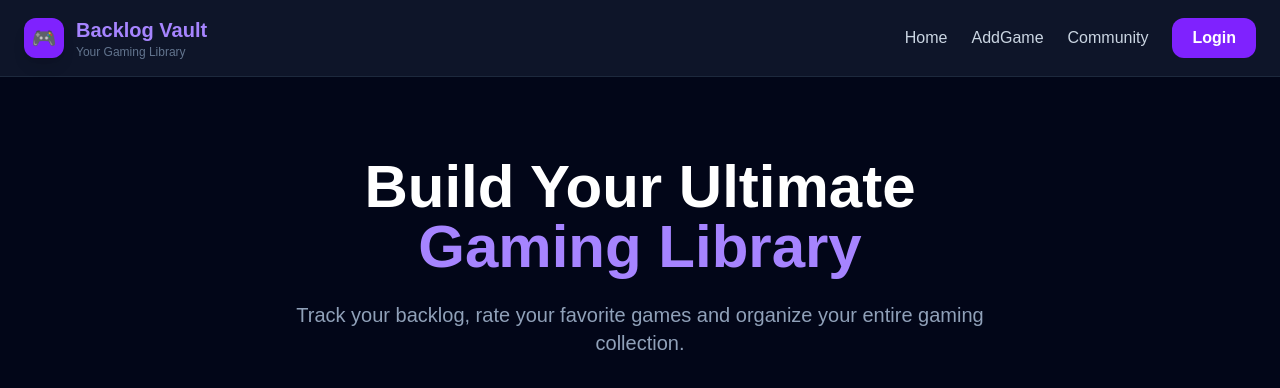
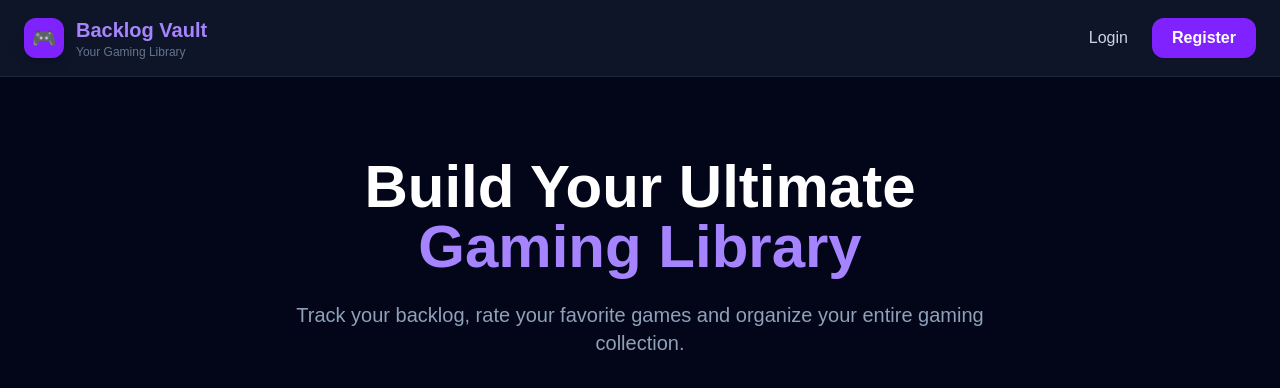
Before and after one commit to joreut728-cmd/backlog-vault, a React (Vite) app: page / in a window 1280 px wide. Shown: the top 388 px of the page. Built offline with nearby package versions, Linux system fonts and the light colour scheme.

Commit message:
Navbar geändert für angemeldeten zustand und für gast

```diff
--- a/src/components/Navbar.jsx
+++ b/src/components/Navbar.jsx
@@ -2,6 +2,7 @@ import { Link } from "react-router-dom";
 import Logo from "./Logo";
 
 function Navbar() {
+  const isLoggedIn = false;
   return (
     <header className="sticky top-0 z-50 border-b border-slate-800 bg-slate-900/95 backdrop-blur">
       <nav className="mx-auto flex max-w-7xl items-center justify-between px-6 py-4">
@@ -10,8 +11,24 @@ function Navbar() {
         </Link>
 
         <div className="flex items-center gap-6">
+
+  {!isLoggedIn ? (
+    <>
       <Link
-            to="/"
+        to="/login"
+        className="text-slate-300 hover:text-violet-400 transition"
+      >
+        Login
+      </Link>
+
+      <button className="rounded-xl bg-violet-600 px-5 py-2 font-semibold hover:bg-violet-500 transition">
+        Register
+      </button>
+    </>
+  ) : (
+    <>
+      <Link
+        to="/home"
         className="text-slate-300 hover:text-violet-400 transition"
       >
         Home
@@ -21,22 +38,15 @@ function Navbar() {
         to="/add-game"
         className="text-slate-300 hover:text-violet-400 transition"
       >
-            AddGame
+        Add Game
       </Link>
 
-          <Link
-            to="/community"
-            className="text-slate-300 hover:text-violet-400 transition"
-          >
-            Community
-          </Link>
+      <button className="rounded-xl bg-violet-600 px-5 py-2 font-semibold hover:bg-violet-500 transition">
+        Logout
+      </button>
+    </>
+  )}
 
-          <Link
-            to="/login"
-            className="rounded-xl bg-violet-600 px-5 py-2 font-semibold transition hover:bg-violet-500"
-          >
-            Login
-          </Link>
 </div>
       </nav>
     </header>
```
Lines whose indentation alone changed are shown as unchanged.
